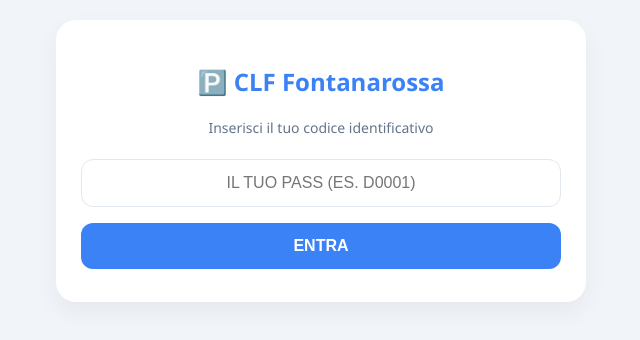
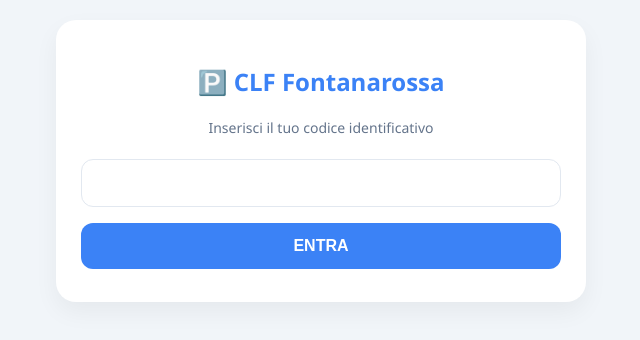
Before and after one commit to giorgiosambataro-am/ParkingCLF-AM, a website: page public/index.html in a window 1280 px wide. Shown: the whole page, without its empty margins (319-959 px from the left). Drawn offline with Linux system fonts and the light colour scheme.

Commit message:
Add files via upload

```diff
--- a/public/index.html
+++ b/public/index.html
@@ -44,7 +44,7 @@
         <div id="view-login">
             <h2 style="color: var(--blue);">🅿️ CLF Fontanarossa</h2>
             <p style="color: var(--gray); font-size: 14px;">Inserisci il tuo codice identificativo</p>
-            <input type="text" id="in-npass" placeholder="IL TUO PASS (es. D0001)" style="text-align: center; text-transform: uppercase;">
+            <input type="text" id="in-npass" placeholder="" style="text-align: center; text-transform: uppercase;">
             <button onclick="doLogin()">ENTRA</button>
         </div>
 
```
